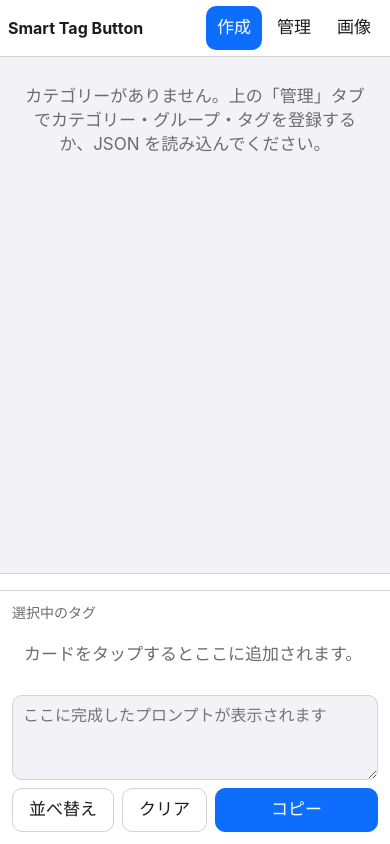
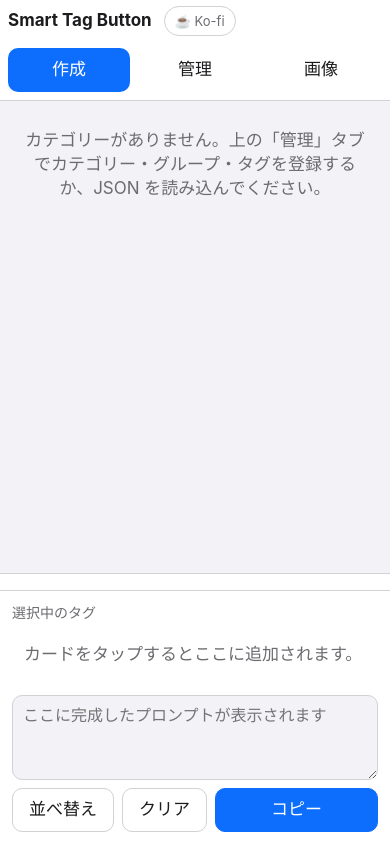
Before and after one commit to azrakuc/ipad-tag-button, a plain HTML site: page docs/index.html in a window 390 px wide. Drawn offline with Linux system fonts and the light colour scheme.

Commit message:
タイトルの右隣に Ko-fi のリンクを追加
- 文字のボタンにして、外部から画像を読み込まない（開くだけで Ko-fi に通信しない）
- 狭い画面ではヘッダーを 2 段にして、Ko-fi とタブを離す（誤操作の防止）
- キャッシュ版を itb-v11 に更新

Co-Authored-By: Claude Sonnet 5.5 <noreply@anthropic.com>
Claude-Session: https://claude.ai/code/session_01Wet5VB9WAoZxk7wdbaaysC

```diff
--- a/docs/css/style.css
+++ b/docs/css/style.css
@@ -55,6 +55,22 @@ html, body {
   border-bottom: 1px solid var(--line);
 }
 .topbar h1 { font-size: 19px; margin: 0; }
+.brand { display: flex; align-items: center; gap: 12px; min-width: 0; }
+/* 外部のサイトへ移るリンク。誤って押さないよう、小さく控えめにして、タブから離して置く */
+.kofi {
+  flex: none;
+  display: inline-flex;
+  align-items: center;
+  min-height: 30px;
+  padding: 0 10px;
+  font-size: 13px;
+  color: var(--muted);
+  text-decoration: none;
+  white-space: nowrap;
+  border: 1px solid var(--line);
+  border-radius: 15px;
+}
+.kofi:active { opacity: 0.6; }
 
 .banner {
   display: flex;
@@ -468,3 +484,11 @@ details > summary { min-height: 44px; display: flex; align-items: center; }
   .topbar h1 { font-size: 16px; white-space: nowrap; }
   .tab { padding: 0 11px; }
 }
+
+/* 狭い画面（iPhone の縦）では 2 段にする：1 段目にタイトルと Ko-fi、2 段目にタブ */
+@media (max-width: 480px) {
+  .topbar { flex-wrap: wrap; row-gap: 12px; padding-bottom: 8px; }
+  .topbar h1 { font-size: 17px; }
+  .tabs { width: 100%; }
+  .tab { flex: 1; padding: 0 8px; }
+}
--- a/docs/index.html
+++ b/docs/index.html
@@ -18,7 +18,11 @@
 <body>
 <div id="app">
   <header class="topbar">
-    <h1>Smart Tag Button</h1>
+    <div class="brand">
+      <h1>Smart Tag Button</h1>
+      <a class="kofi" href="https://ko-fi.com/azrakuc" target="_blank" rel="noopener noreferrer"
+        aria-label="Ko-fi で支援する（外部のサイトが開きます）">☕ Ko-fi</a>
+    </div>
     <nav class="tabs" role="tablist" aria-label="画面">
       <button class="tab" type="button" role="tab" data-view="builder">作成</button>
       <button class="tab" type="button" role="tab" data-view="manager">管理</button>
--- a/docs/sw.js
+++ b/docs/sw.js
@@ -1,5 +1,5 @@
 // アプリのファイルだけをキャッシュする（cache-first）。ファイルを変えたら CACHE の版を上げる。
-const CACHE = 'itb-v10';
+const CACHE = 'itb-v11';
 const ASSETS = [
   './',
   './index.html',
```
Also changed, not shown: SPEC.md (+1 -0 lines), README.md.
